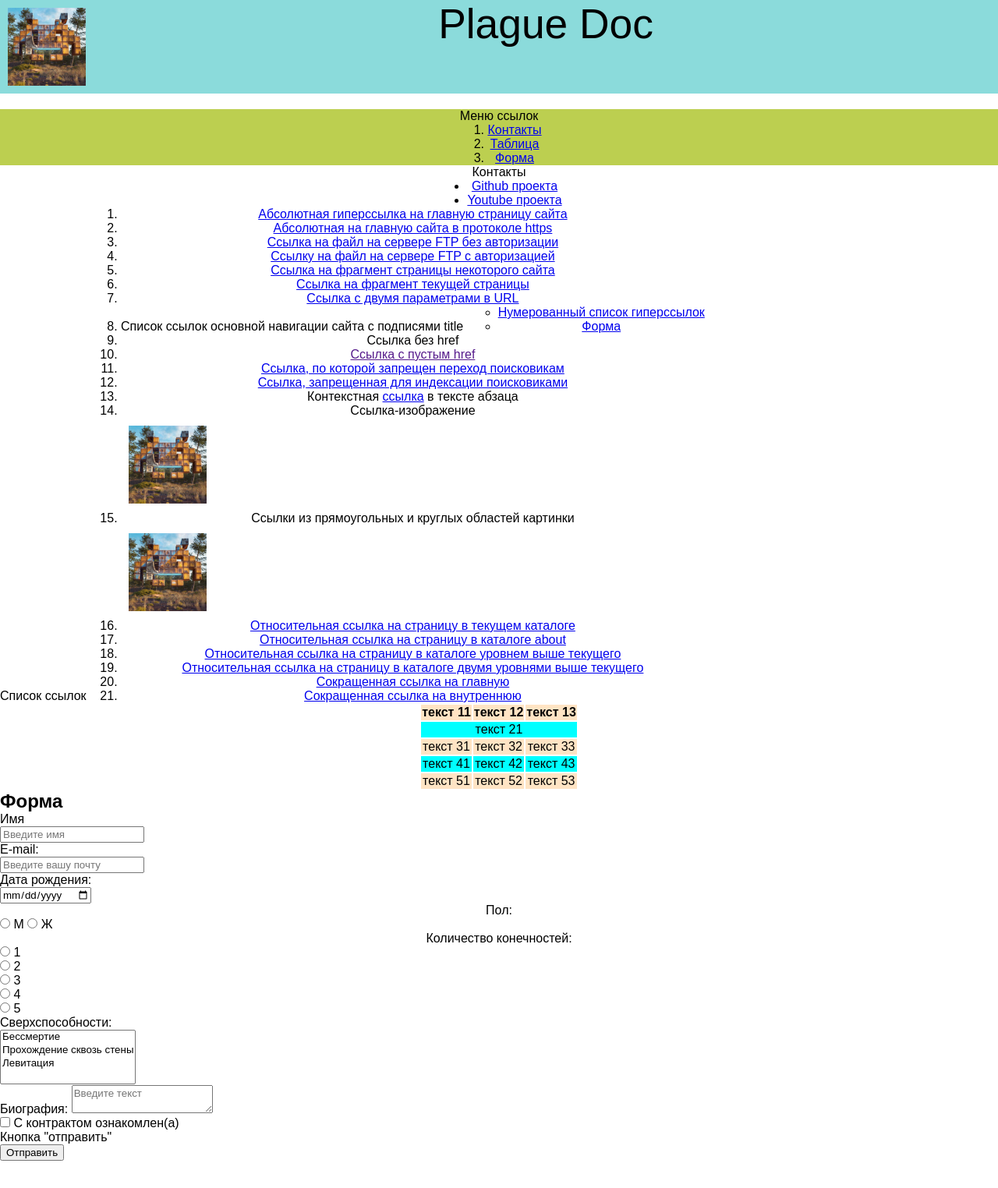
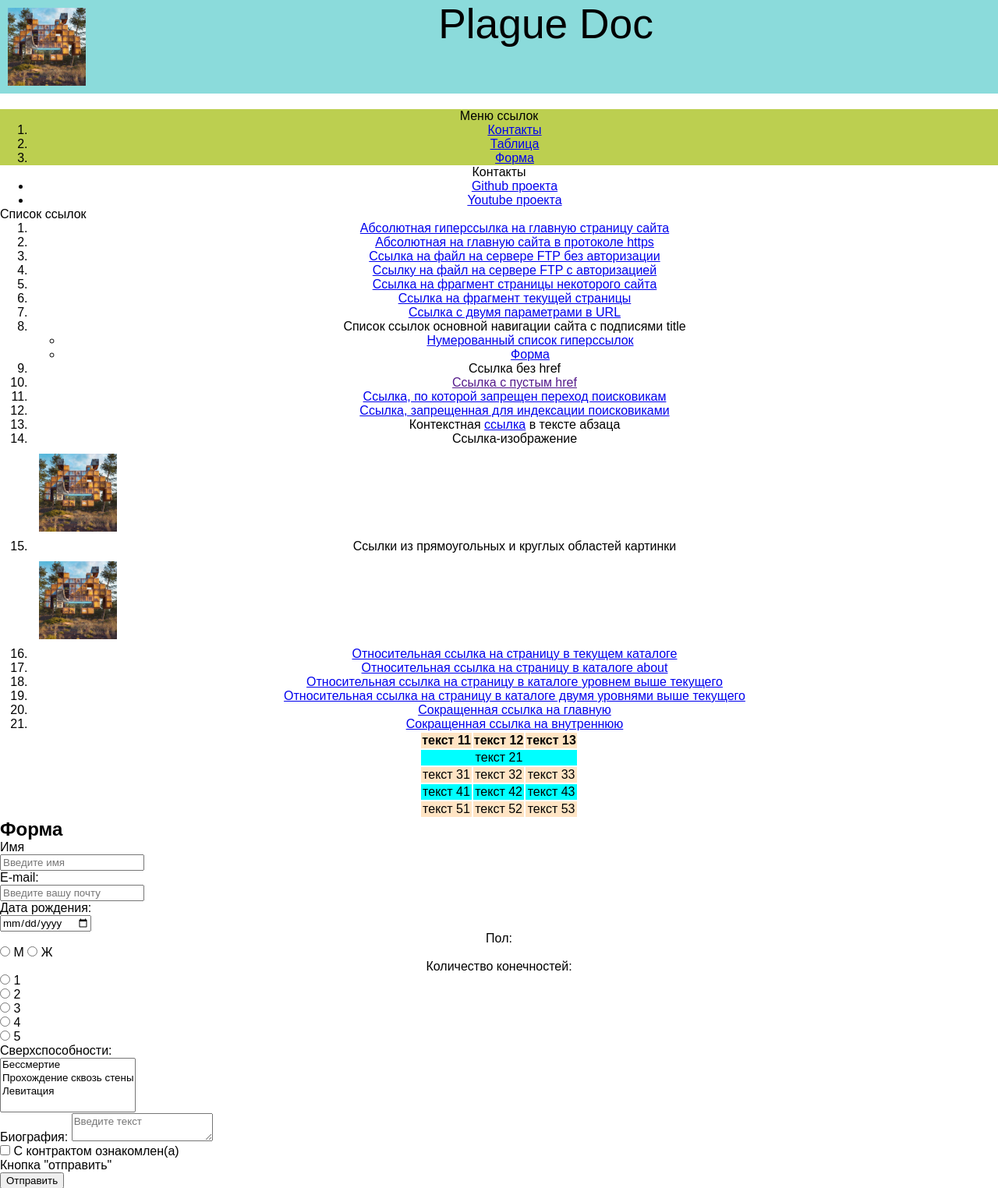
Before and after one commit to Verner-Ad/Verner-Ad.github.io, a PHP site: page /2/index.html in a window 1280 px wide. Shown: the top 1524 px of the page at 78% size. Run offline with PHP 8.4, Linux system fonts and the light colour scheme.

Commit message:
Update style.css

```diff
--- a/web/2/style.css
+++ b/web/2/style.css
@@ -23,14 +23,7 @@ li {
   text-align: center;
   align-content: center;
 }
-ul {
-  display: inline-block;
-  text-align: center;
-}
-ol {
-  display: inline-block;
-  text-align: center;
-}
+
 p {
   text-align: center;
 }
```
